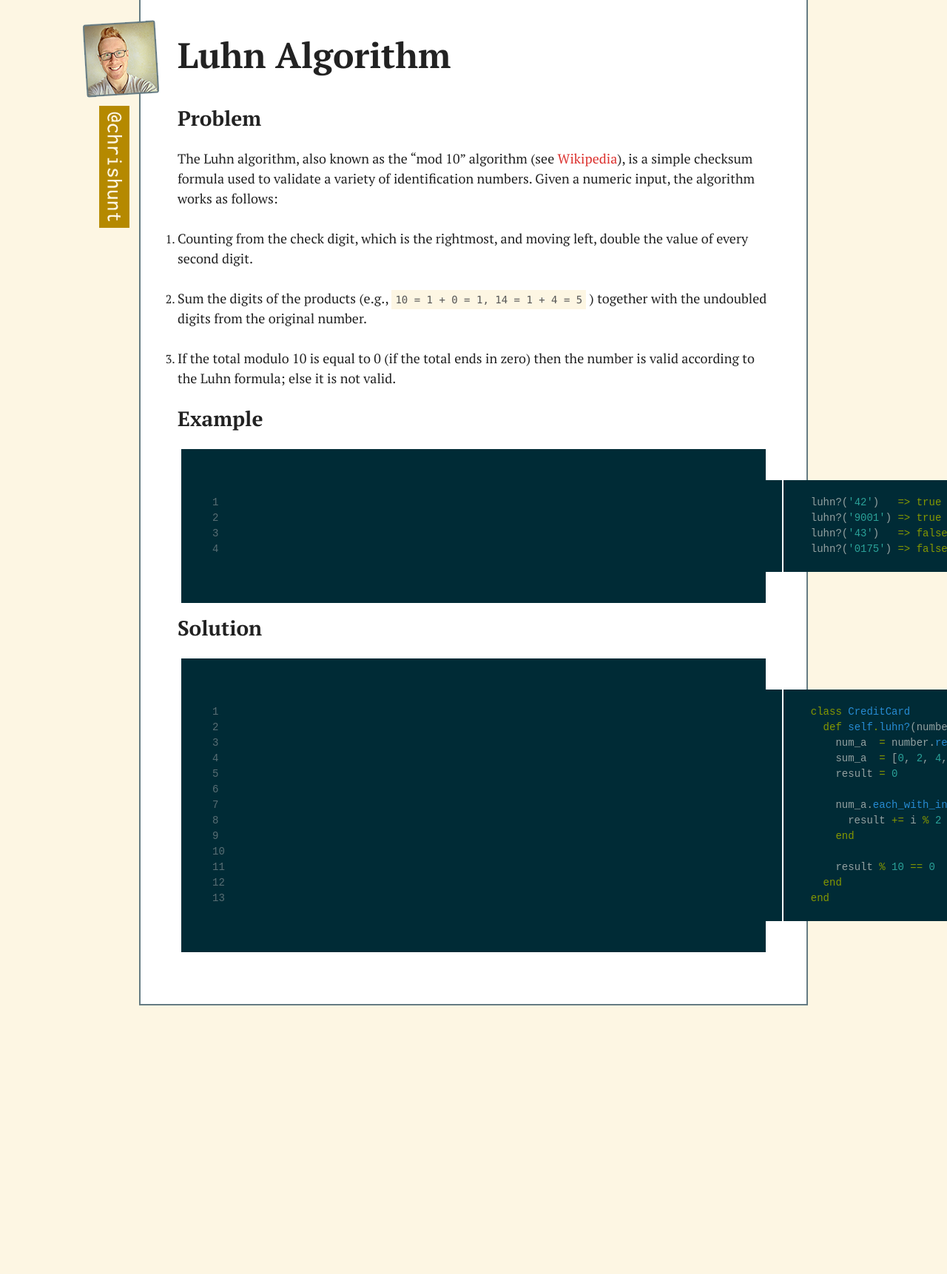
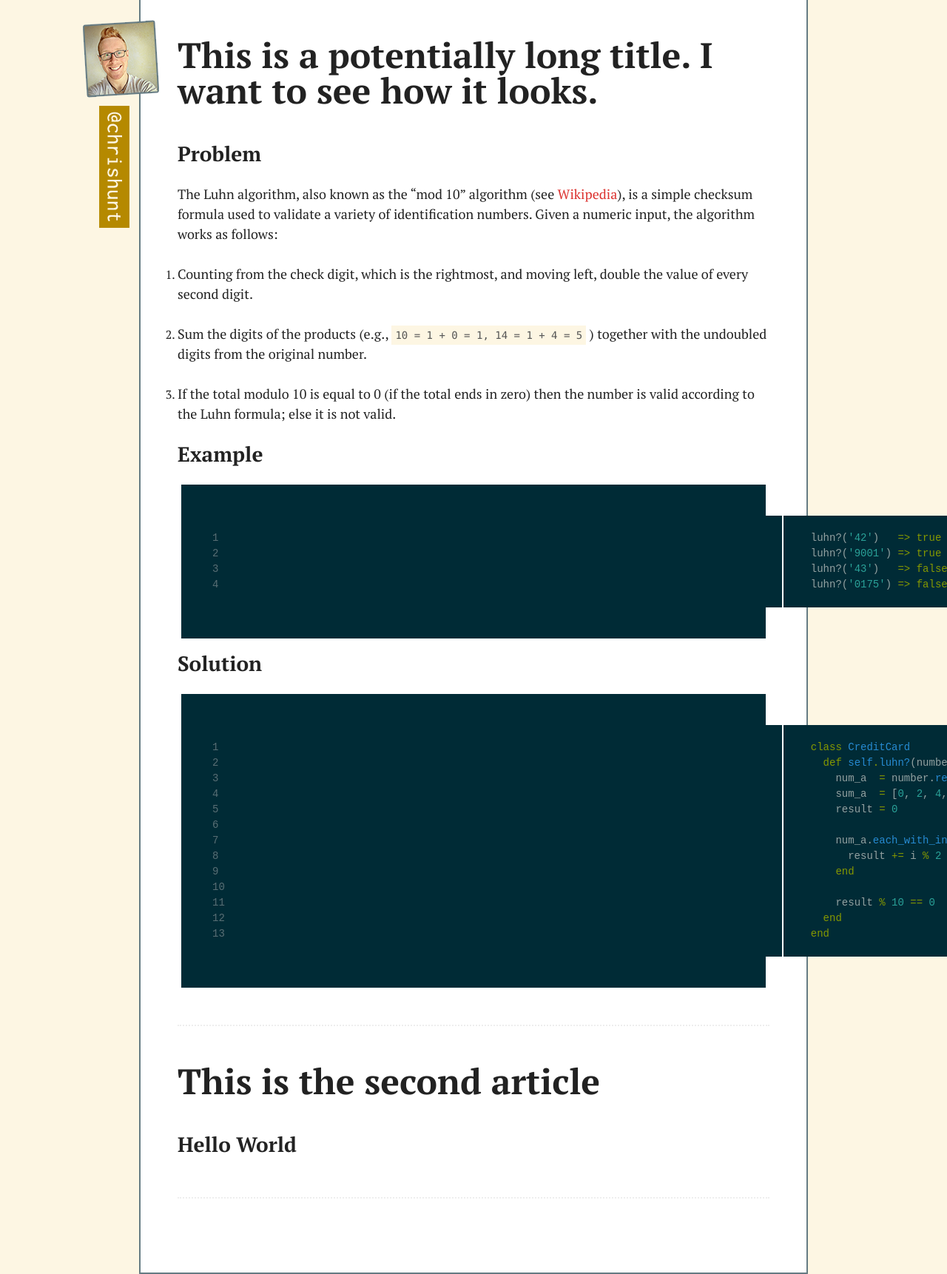
Before and after one commit to chrishunt/b, a Jekyll site: the page built from index.html, in a window 1280 px wide. Shown: the whole page at 74% size. Built offline with Jekyll 4.4.1, drawn with Linux system fonts in a browser that asks for light colours; before the commit the page ends 1359 px from its top, so only the background shows below that.

Commit message:
Created shared includes for templates

```diff
--- /dev/null
+++ b/_includes/footer.html
@@ -0,0 +1,4 @@
+      </div>
+    </div>
+  </body>
+</html>
--- /dev/null
+++ b/_includes/header.html
@@ -0,0 +1,15 @@
+<!DOCTYPE html>
+<html>
+  <head>
+    <title>chrishunt.co - {{ page.title }}</title>
+    <link rel='stylesheet' type='text/css' href='../../../../stylesheets/pygments/solarized.css' />
+    <link rel='stylesheet' type='text/css' href='../../../../stylesheets/main.css' />
+    <link rel='stylesheet' type='text/css' href='http://fonts.googleapis.com/css?family=PT+Serif:regular,italic,bold,bolditalic' />
+    <meta http-equiv='Content-Type' content='text/html;charset=utf-8' />
+  </head>
+  <body>
+    <div id='container'>
+      <div id='content'>
+        <a href='https://twitter.com/chrishunt'>
+          <img id='avatar' alt='avatar' src='../../../../images/avatar.png' />
+        </a>
--- a/_layouts/post.html
+++ b/_layouts/post.html
@@ -1,25 +1,7 @@
-<!DOCTYPE html>
-<html>
-  <head>
-    <title>chrishunt.co - {{ page.title }}</title>
-    <link rel='stylesheet' type='text/css' href='stylesheets/pygments/solarized.css' />
-    <link rel='stylesheet' type='text/css' href='stylesheets/main.css' />
-    <link rel='stylesheet' type='text/css' href='http://fonts.googleapis.com/css?family=PT+Serif:regular,italic,bold,bolditalic' />
-    <meta http-equiv='Content-Type' content='text/html;charset=utf-8' />
-  </head>
-  <body>
-    <div id='container'>
+{% include header.html %}
 
-      <div id='content'>
-        <a href='https://twitter.com/chrishunt' alt='@chrishunt'>
-          <img id='avatar' alt='avatar' src='images/avatar.png' />
-        </a>
+  <h1>{{ page.title }}</h1>
 
-        <h1>{{ page.title }}</h1>
+  {{ content }}
 
-        {{ content }}
-      </div>
-
-    </div>
-  </body>
-</html>
+{% include footer.html %}
--- a/index.md
+++ b/_posts/2012-02-18-luhn-algorithm.md
@@ -1,6 +1,6 @@
 ---
 layout: post
-title: Luhn Algorithm
+title: This is a potentially long title. I want to see how it looks.
 ---
 
 [wiki]: http://en.wikipedia.org/wiki/Luhn "Wikipedia: Luhn Algorithm"
--- a/_sass/main.scss
+++ b/_sass/main.scss
@@ -68,3 +68,9 @@
   border-right: 2px solid #657b83;
   border-bottom: 2px solid #657b83;
 }
+
+.post {
+  padding-bottom: 30px;
+  margin-bottom: 50px;
+  border-bottom: 2px dotted #eee;
+}
--- /dev/null
+++ b/index.html
@@ -0,0 +1,16 @@
+---
+title: Thoughts
+---
+
+{% include header.html %}
+
+  {% for post in site.posts limit:2  %}
+
+    <div class='post'>
+      <h1>{{ post.title }}</h1>
+      {{ post.content }}
+    </div>
+
+  {% endfor %}
+
+{% include footer.html %}
--- a/stylesheets/main.css
+++ b/stylesheets/main.css
@@ -82,3 +82,10 @@
   border-right: 2px solid #657b83;
   border-bottom: 2px solid #657b83;
 }
+
+/* line 72, ../_sass/main.scss */
+.post {
+  padding-bottom: 30px;
+  margin-bottom: 50px;
+  border-bottom: 2px dotted #eee;
+}
```
Also changed, not shown: _posts/2012-02-16-third-article.md (added, +9 -0 lines), _posts/2012-02-17-second-article.md (added, +7 -0 lines).
